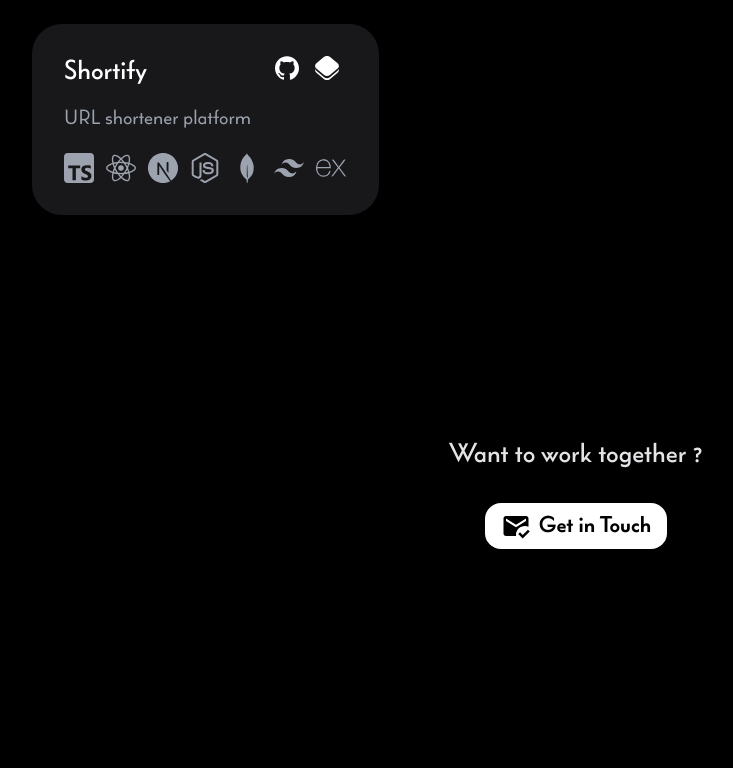
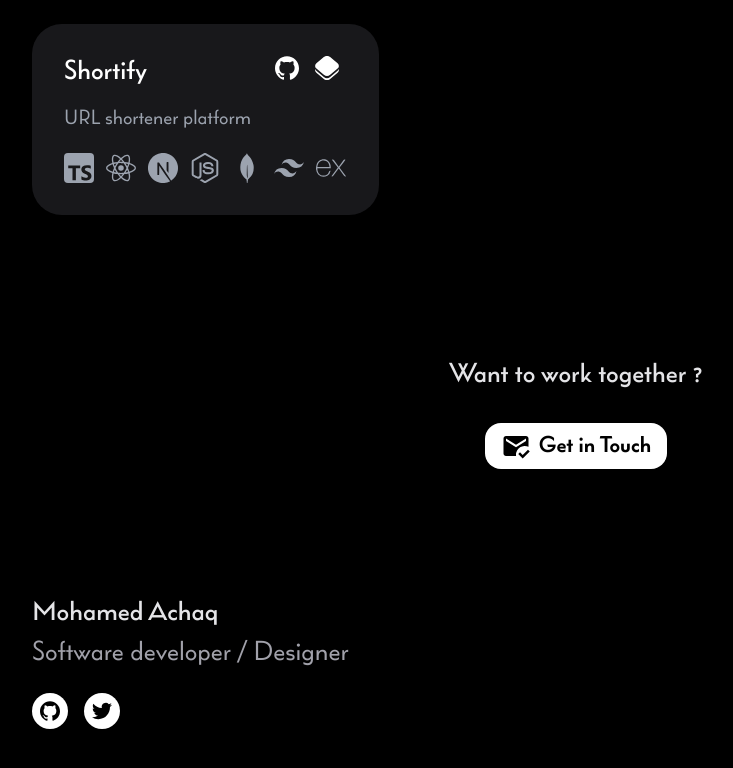
Before and after one commit to triyanox/portfolio.v2, a Next.js app: page / in a window 1280 px wide. Shown: the part 2006-2774 px from the top of the page, without its empty margins (64-797 px from the left). Built offline with nearby package versions, Linux system fonts and the light colour scheme.

Commit message:
Update Footer and CTA

```diff
--- a/components/ui/CTA.tsx
+++ b/components/ui/CTA.tsx
@@ -4,7 +4,7 @@ import { MdMarkEmailRead } from 'react-icons/md'
 
 const CTA = () => {
   return (
-    <section className="flex w-full flex-col items-center justify-center gap-y-4 px-6 py-36 md:px-16 md:py-48 ">
+    <section className="flex w-full flex-col items-center justify-center gap-y-4 px-6 py-36 md:px-16 md:py-28 ">
       <div className="mx-24 flex w-full flex-col  items-center justify-center rounded-xl ">
         <h1 className="mb-8 text-2xl font-semibold text-zinc-800 dark:text-zinc-200">
           Want to work together ?
--- a/components/ui/Footer.tsx
+++ b/components/ui/Footer.tsx
@@ -10,7 +10,7 @@ import { IconButton } from './Buttons'
 
 const Footer = () => {
   return (
-    <footer className="flex w-full flex-col items-center justify-center gap-y-4 px-6 pb-16  pt-28 md:px-24 md:pt-48 lg:flex-row">
+    <footer className="flex w-full flex-col items-center justify-center gap-y-4 px-6 pb-16  pt-28 md:px-24 md:pt-4 lg:flex-row">
       <div className="flex w-full flex-col items-center ">
         <div className="flex w-full flex-col items-start justify-center gap-2 text-2xl ">
           <h2 className=" text-2xl font-semibold text-zinc-800 dark:text-zinc-200">
```
